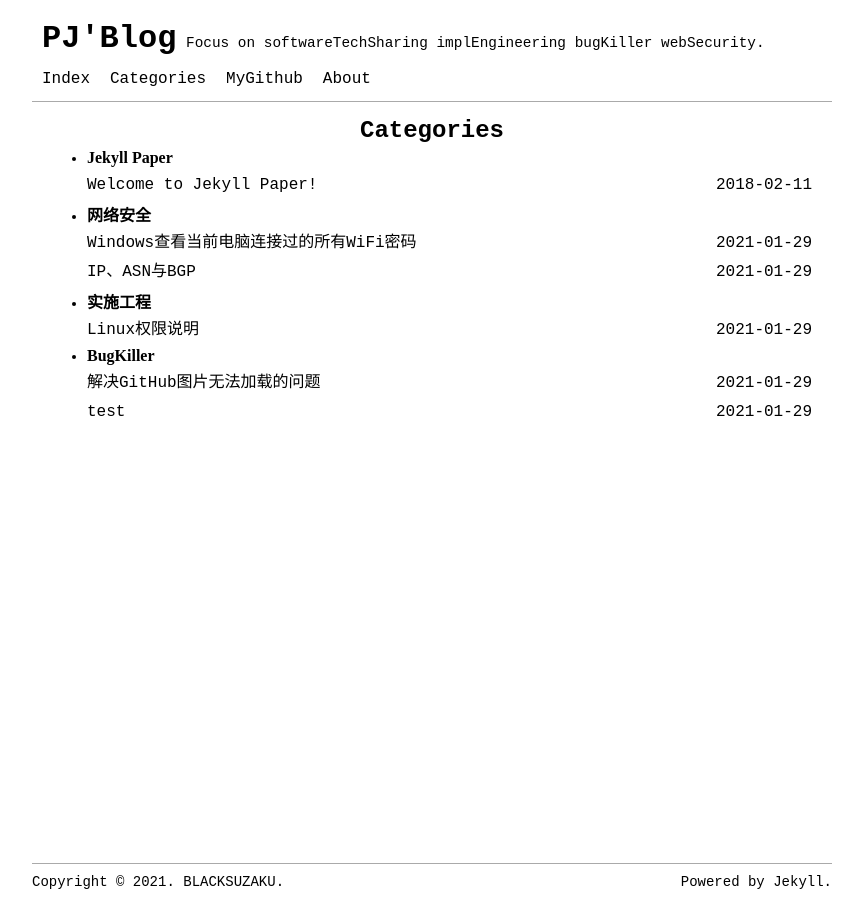
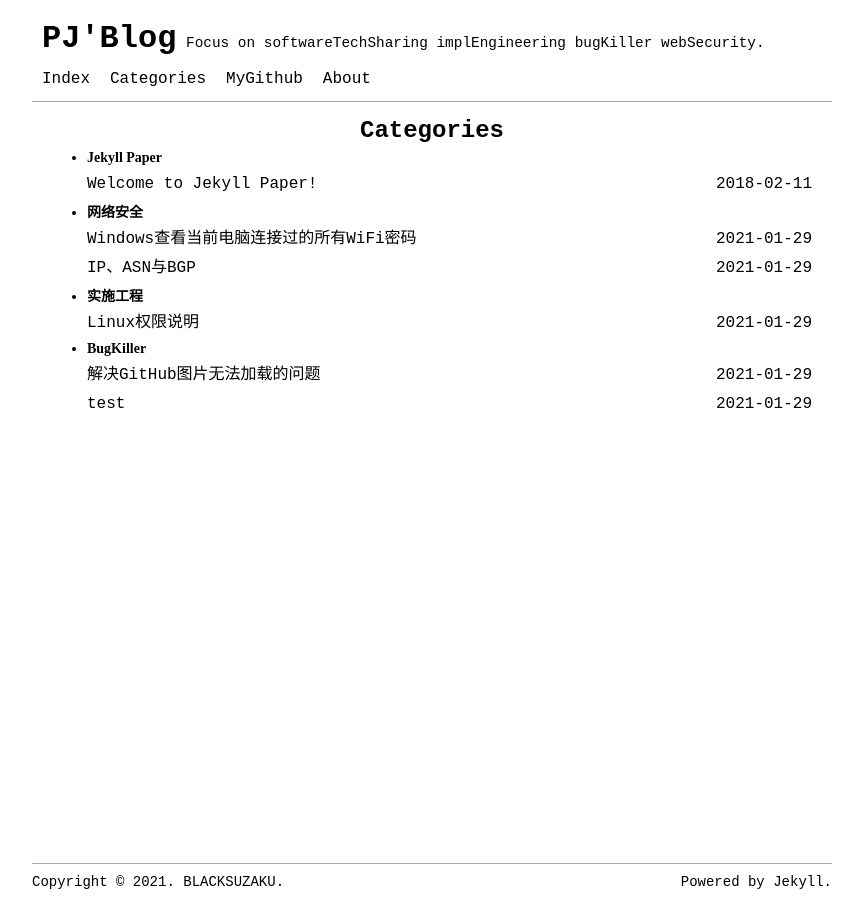
Before and after one commit to 2hux1nb0/2hux1nb0.github.io, a Jekyll site: the page built from pages/categories.html, in a window 1280 px wide. Shown: the whole page, without its empty margins (208-1068 px from the left). Built offline with Jekyll 4.4.1, drawn with Linux system fonts in a browser that asks for light colours.

Commit message:
Update categories.html

```diff
--- a/pages/categories.html
+++ b/pages/categories.html
@@ -8,7 +8,7 @@ permalink: /categories/
   <h1 class="page-title">{{ site.data.lang[site.language].categories_title }}</h1>
   <ul class="categories-list">
     {% for category in site.categories %}
-    <li id="{{ category | first }}"><b style="font-family:'隶书';">{{ category | first }}
+    <li id="{{ category | first }}"><b style="font-family:'隶书';font-size:14px;">{{ category | first }}
     {% assign sorted_posts = site.posts | sort: 'date' %}{% for post in sorted_posts %}{%if post.categories contains category[0]%}</b>
       <div class="posts-list-item">
         <span class="posts-list-item-name float-left"><a href="{{ post.url }}">{{ post.title }}</a></span>
```
